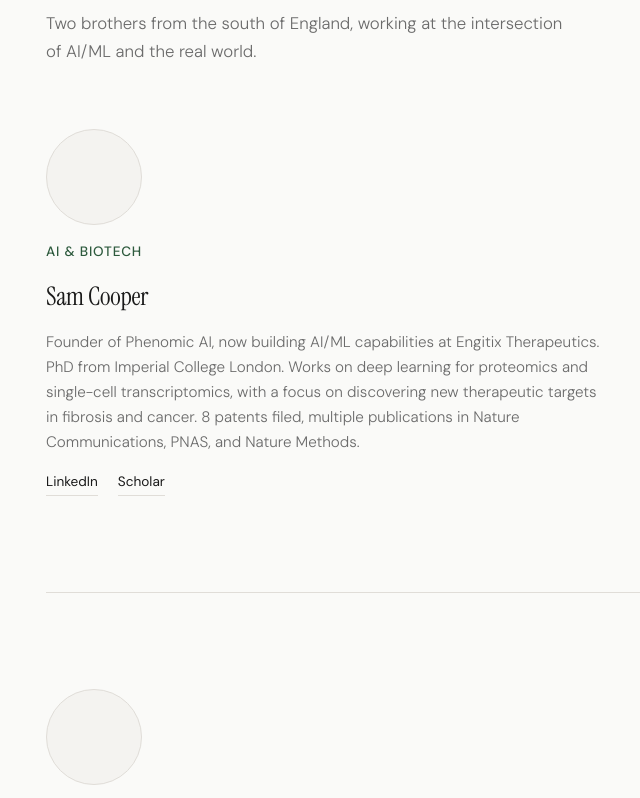
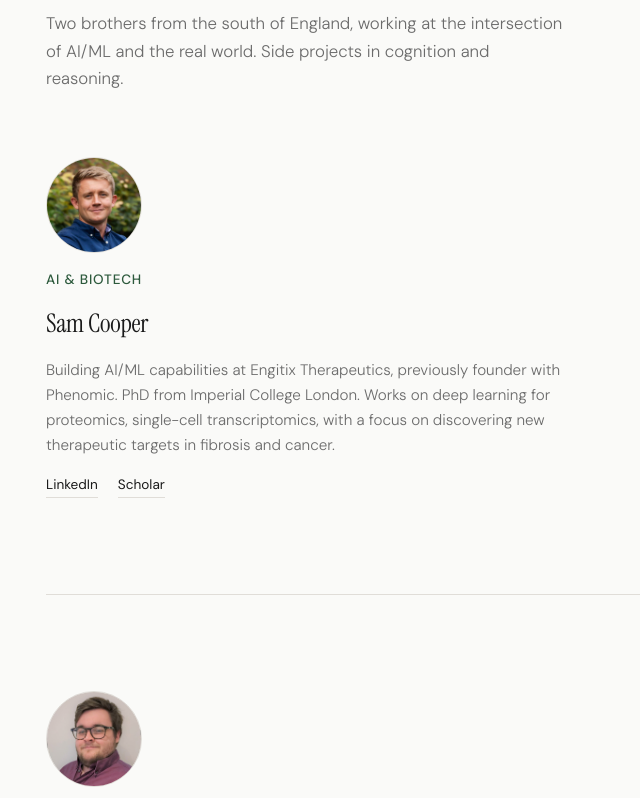
Before and after one commit to samocooper/samocooper.github.io, a plain HTML site: page index.html in a window 1280 px wide. Shown: the part 139-937 px from the top of the page, without its empty margins (258-898 px from the left). Drawn offline with Linux system fonts and the light colour scheme.

Commit message:
Update index.html

```diff
--- a/index.html
+++ b/index.html
@@ -153,21 +153,19 @@
 
     <header>
       <h1>The Coopers</h1>
-      <p>Two brothers from the south of England, working at the intersection of AI/ML and the real world.</p>
+      <p>Two brothers from the south of England, working at the intersection of AI/ML and the real world. Side projects in cognition and reasoning.</p>
     </header>
 
     <div class="bios">
 
       <div class="bio">
-        <div class="photo"><!-- <img src="sam.jpg" alt="Sam Cooper"> --></div>
+        <div class="photo"><img src="sam.jpg" alt="Sam Cooper"></div>
         <span class="role">AI &amp; Biotech</span>
         <h2>Sam Cooper</h2>
         <p>
-          Founder of Phenomic AI, now building AI/ML capabilities at Engitix Therapeutics.
-          PhD from Imperial College London. Works on deep learning for proteomics
-          and single-cell transcriptomics, with a focus on discovering new therapeutic
-          targets in fibrosis and cancer. 8 patents filed, multiple publications in
-          Nature Communications, PNAS, and Nature Methods.
+          Building AI/ML capabilities at Engitix Therapeutics, previously founder with Phenomic.
+          PhD from Imperial College London. Works on deep learning for proteomics, single-cell transcriptomics,
+          with a focus on discovering new therapeutic targets in fibrosis and cancer.
         </p>
         <div class="links">
           <a href="https://www.linkedin.com/in/sam-cooper-537814134/">LinkedIn</a>
@@ -178,13 +176,13 @@
       <hr class="divider">
 
       <div class="bio">
-        <div class="photo"><!-- <img src="michael.jpg" alt="Michael Cooper"> --></div>
+        <div class="photo"><img src="michael.jpg" alt="Michael Cooper"></div>
         <span class="role">Software Engineering</span>
         <h2>Michael Cooper</h2>
         <p>
           Full-stack engineer with a background in civil engineering and computer science.
           Most recently at Datagrid, a construction-tech startup that built agentic AI
-          tools and exited to Procore. MSc (Distinction) from the University of Bath.
+          tools and exited to Procore. MSc from the University of Bath.
           Experienced across React, TypeScript, AWS, and ML — from fintech forecasting
           models to automating £1bn+ project workflows.
         </p>
```
